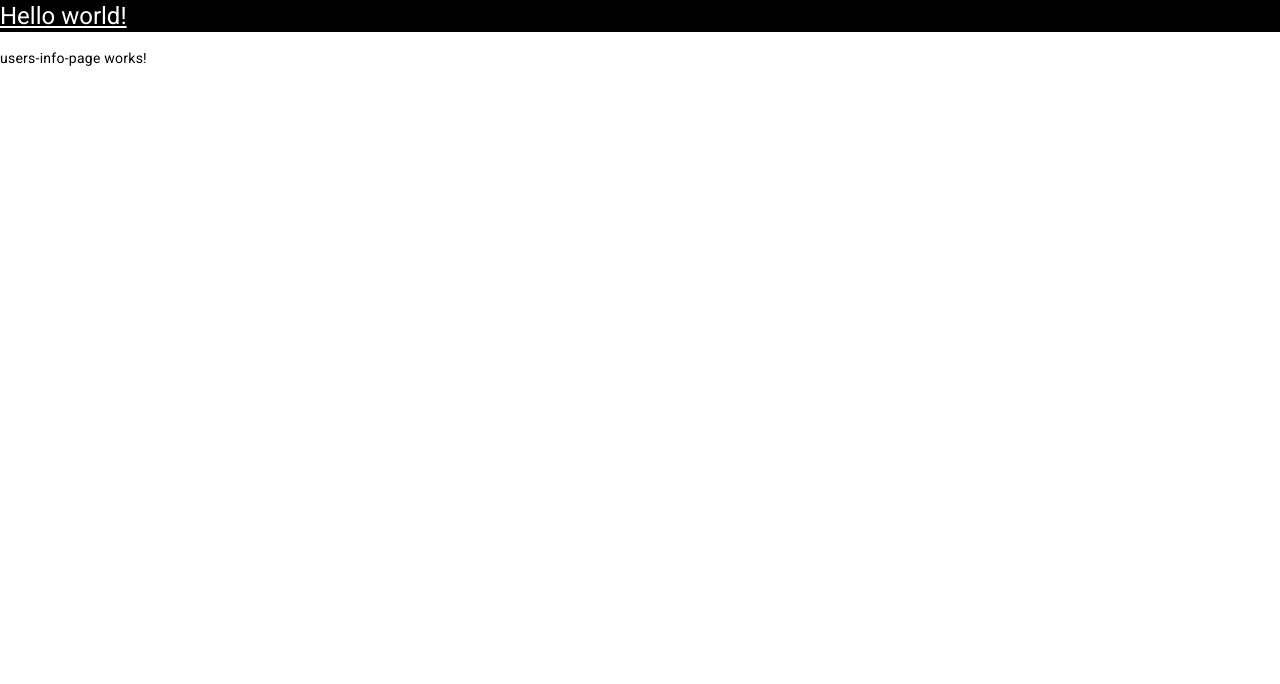
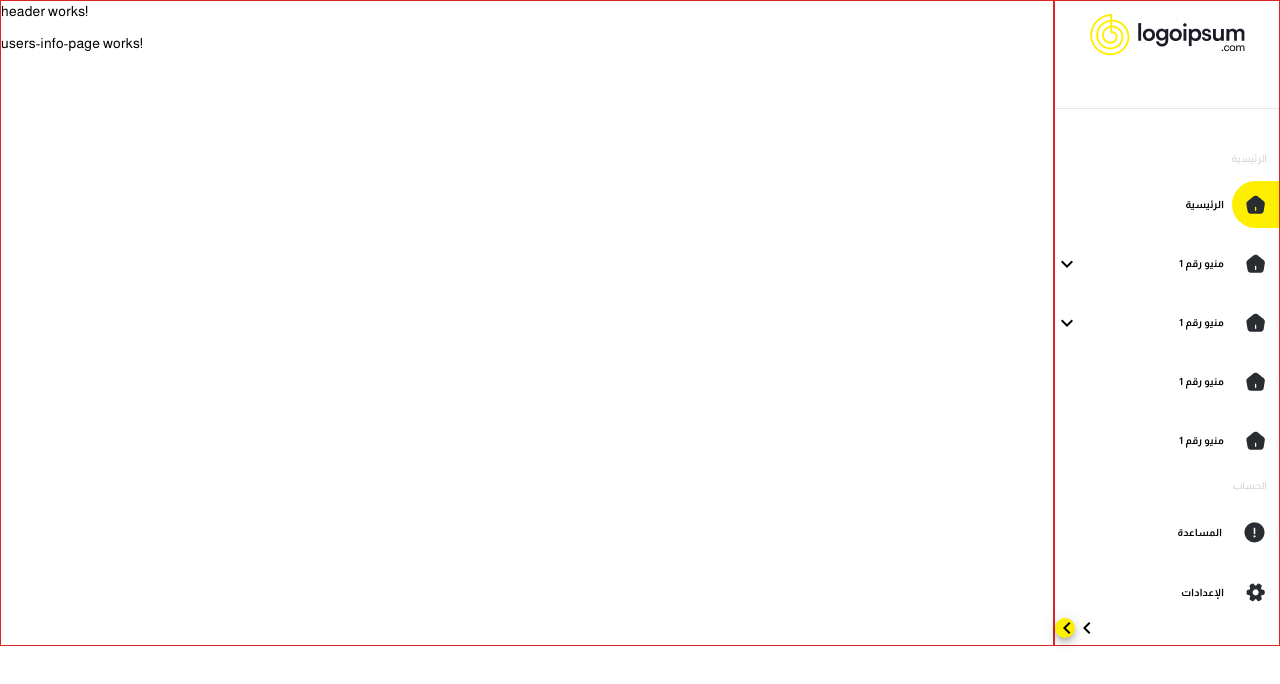
Before and after one commit to AbdoSakrEgy/InfoViewer-2, an Angular app: page /users-info in a window 1280 px wide. Shown: the top 684 px of the page. Built offline with nearby package versions, Linux system fonts and the light colour scheme.

Commit message:
build sidenav componint

```diff
--- a/src/app/app.component.html
+++ b/src/app/app.component.html
@@ -1,2 +1,9 @@
-<h1 class="text-3xl font-bold underline bg-black text-white">Hello world!</h1>
-<router-outlet></router-outlet>
+<main class="flex w-full font-mainFont">
+  <div class="flex flex-col w-full border border-red-600">
+    <section><app-header></app-header></section>
+    <section><router-outlet></router-outlet></section>
+  </div>
+  <div class="border border-red-600">
+    <app-sidenav></app-sidenav>
+  </div>
+</main>
--- a/src/app/core/components/sidenav/sidenav.component.css
+++ b/src/app/core/components/sidenav/sidenav.component.css
@@ -0,0 +1,3 @@
+.active {
+  @apply bg-[#FEEE00];
+}
--- a/src/app/core/components/sidenav/sidenav.component.html
+++ b/src/app/core/components/sidenav/sidenav.component.html
@@ -1 +1,170 @@
-<p>sidenav works!</p>
+<main class="w-56 flex flex-col overflow-hidden">
+  <div class="flex justify-center p-3 mb-10">
+    <img src="../../../../assets/Icons/logo.png" alt="logo" />
+  </div>
+  <div class="flex flex-col gap-3 pt-10 border-t text-right">
+    <section class="pr-3 text-[#CFCFCF] text-[10px]">الرئيسية</section>
+    <!-- menue -->
+    <section class="flex flex-col">
+      <a
+        routerLink="/users-info"
+        ariaCurrentWhenActive="page"
+        class="flex justify-end items-center hover:cursor-pointer"
+      >
+        <span class="flex items-center">
+          <p class="!m-0 text-[10px] font-semibold px-2">الرئيسية</p>
+          <img
+            routerLinkActive="active"
+            src="../../../../assets/Icons/home.png"
+            alt="icon"
+            class="object-contain p-3 rounded-l-full"
+          />
+        </span>
+      </a>
+    </section>
+    <!-- menue -->
+    <section class="flex flex-col">
+      <a
+        routerLink="/first-component"
+        ariaCurrentWhenActive="page"
+        class="flex justify-between items-center hover:cursor-pointer"
+        (click)="isMenu1Open = !isMenu1Open"
+      >
+        <mat-icon
+          aria-hidden="false"
+          aria-label="Example home icon"
+          *ngIf="true"
+          >{{ isMenu1Open ? "expand_less" : "expand_more" }}</mat-icon
+        >
+
+        <span class="flex items-center">
+          <p class="!m-0 text-[10px] font-semibold px-2">منيو رقم 1</p>
+          <img
+            routerLinkActive="active"
+            src="../../../../assets/Icons/home.png"
+            alt="icon"
+            class="object-contain p-3 rounded-l-full"
+          />
+        </span>
+      </a>
+      <div class="mr-16 text-[10px] font-medium" *ngIf="isMenu1Open">
+        <p>منيو ميني</p>
+        <p>منيو ميني</p>
+        <p>منيو ميني</p>
+      </div>
+    </section>
+    <!-- menue -->
+    <section class="flex flex-col">
+      <a
+        routerLink="/second-component"
+        ariaCurrentWhenActive="page"
+        class="flex justify-between items-center hover:cursor-pointer"
+        (click)="isMenu2Open = !isMenu2Open"
+      >
+        <mat-icon
+          aria-hidden="false"
+          aria-label="Example home icon"
+          *ngIf="true"
+          >{{ isMenu2Open ? "expand_less" : "expand_more" }}</mat-icon
+        >
+
+        <span class="flex items-center">
+          <p class="!m-0 text-[10px] font-semibold px-2">منيو رقم 1</p>
+          <img
+            routerLinkActive="active"
+            src="../../../../assets/Icons/home.png"
+            alt="icon"
+            class="object-contain p-3 rounded-l-full"
+          />
+        </span>
+      </a>
+      <div class="mr-16 text-[10px] font-medium" *ngIf="isMenu2Open">
+        <p>منيو ميني</p>
+        <p>منيو ميني</p>
+        <p>منيو ميني</p>
+      </div>
+    </section>
+    <!-- menue -->
+    <section class="flex flex-col">
+      <a
+        routerLink="/third-component"
+        ariaCurrentWhenActive="page"
+        class="flex justify-end items-center hover:cursor-pointer"
+      >
+        <span class="flex items-center">
+          <p class="!m-0 text-[10px] font-semibold px-2">منيو رقم 1</p>
+          <img
+            routerLinkActive="active"
+            src="../../../../assets/Icons/home.png"
+            alt="icon"
+            class="object-contain p-3 rounded-l-full"
+          />
+        </span>
+      </a>
+    </section>
+    <!-- menue -->
+    <section class="flex flex-col">
+      <a
+        routerLink="/fourth-component"
+        ariaCurrentWhenActive="page"
+        class="flex justify-end items-center hover:cursor-pointer"
+      >
+        <span class="flex items-center">
+          <p class="!m-0 text-[10px] font-semibold px-2">منيو رقم 1</p>
+          <img
+            routerLinkActive="active"
+            src="../../../../assets/Icons/home.png"
+            alt="icon"
+            class="object-contain p-3 rounded-l-full"
+          />
+        </span>
+      </a>
+    </section>
+    <!-- account -->
+    <section class="pr-3 text-[#CFCFCF] text-[10px]">الحساب</section>
+    <!-- menue -->
+    <section class="flex flex-col">
+      <a
+        routerLink="/help"
+        ariaCurrentWhenActive="page"
+        class="flex justify-end items-center hover:cursor-pointer"
+      >
+        <span class="flex items-center">
+          <p class="!m-0 text-[10px] font-semibold px-2">المساعدة</p>
+          <img
+            routerLinkActive="active"
+            src="../../../../assets/Icons/info-circle.png"
+            alt="icon"
+            class="object-contain p-3 rounded-l-full"
+          />
+        </span>
+      </a>
+    </section>
+    <!-- menue -->
+    <section class="flex flex-col">
+      <a
+        routerLink="/settings"
+        ariaCurrentWhenActive="page"
+        class="flex justify-end items-center hover:cursor-pointer"
+      >
+        <span class="flex items-center">
+          <p class="!m-0 text-[10px] font-semibold px-2">الإعدادات</p>
+          <img
+            routerLinkActive="active"
+            src="../../../../assets/Icons/setting-2.png"
+            alt="icon"
+            class="object-contain p-3 rounded-l-full"
+          />
+        </span>
+      </a>
+    </section>
+  </div>
+</main>
+<button
+  mat-mini-fab
+  aria-label="Example icon button with a home icon"
+  style="background-color: #feee00; color: black; width: 20px; height: 20px"
+>
+  <mat-icon>{{ true ? "chevron_left" : "chevron_right" }}</mat-icon>
+</button>
+<mat-icon>{{ true ? "chevron_left" : "chevron_right" }}</mat-icon>
--- a/src/app/core/components/sidenav/sidenav.component.ts
+++ b/src/app/core/components/sidenav/sidenav.component.ts
@@ -3,8 +3,14 @@ import { Component } from '@angular/core';
 @Component({
   selector: 'app-sidenav',
   templateUrl: './sidenav.component.html',
-  styleUrls: ['./sidenav.component.css']
+  styleUrls: ['./sidenav.component.css'],
 })
 export class SidenavComponent {
+  isMenu1Open: boolean = false;
+  isMenu2Open: boolean = false;
+  isMenu3Open: boolean = false;
 
+  print() {
+    console.log();
+  }
 }
--- a/src/styles.css
+++ b/src/styles.css
@@ -1,4 +1,5 @@
 /* You can add global styles to this file, and also import other style files */
+@import url("https://fonts.googleapis.com/css2?family=Almarai:wght@300;400;700;800&family=Cairo:wght@300&display=swap");
 @tailwind base;
 @tailwind components;
 @tailwind utilities;
--- a/tailwind.config.js
+++ b/tailwind.config.js
@@ -2,7 +2,11 @@
 module.exports = {
   content: ["./src/**/*.{html,ts}"],
   theme: {
-    extend: {},
+    extend: {
+      fontFamily: {
+        mainFont: ["Almarai"],
+      },
+    },
   },
   plugins: [],
 };
```
Also changed, not shown: src/app/core/core.module.ts (+5 -11 lines), src/app/shared/angular-material/angular-material.module.ts (added, +11 -0 lines), src/app/shared/shared.module.ts (+5 -6 lines).
